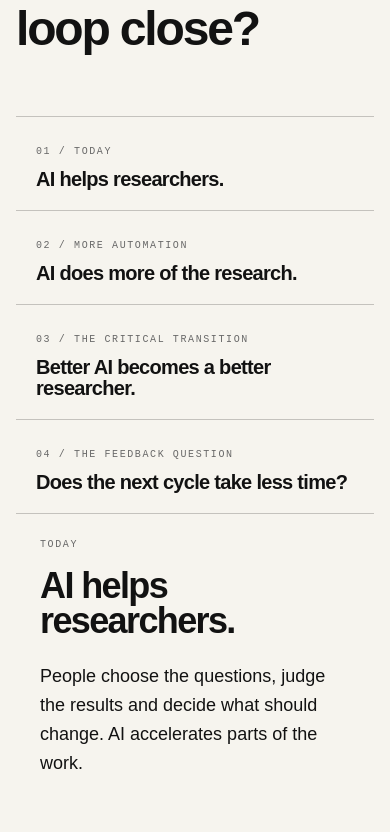
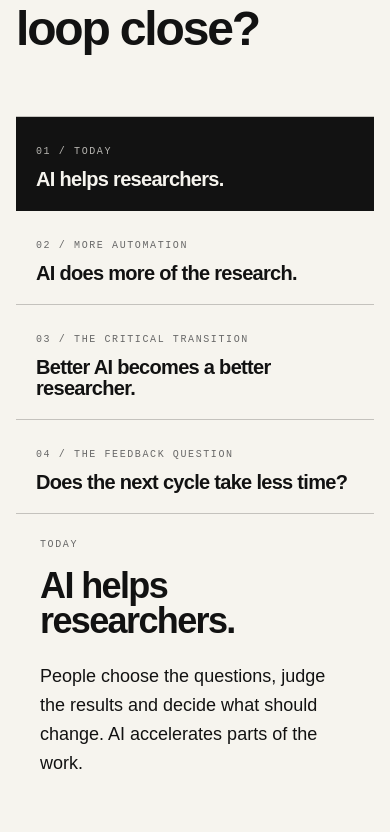
Before and after one commit to Bergtripper/feedback, a React (Vite) app: page / in a window 390 px wide. Shown: the part 1144-1976 px from the top of the page. Built offline with nearby package versions, Linux system fonts and the light colour scheme.

Commit message:
F1: add DOTZERO loop interaction styles

```diff
--- a/src/index.css
+++ b/src/index.css
@@ -2,3 +2,4 @@
 @layer base{:root{--bg:#F6F4EE;--surface:#ECE8DD;--surface-raised:#FFF;--text:#121212;--text-muted:#686868;--line:#121212;--grid:rgba(18,18,18,.08);--accent:#DE3831;--accent-secondary:#1350B0;--accent-tertiary:#F7B801;--on-text:var(--bg);--line-soft:rgba(18,18,18,.22);--font-body:'IBM Plex Sans',sans-serif;--font-display:'IBM Plex Sans',sans-serif;--font-mono:'IBM Plex Mono',monospace}[data-color-mode='dark']{--bg:#0E0F10;--surface:#17191B;--surface-raised:#202326;--text:#F2F0E9;--text-muted:#A6A39B;--line:#D8D5CD;--grid:rgba(242,240,233,.09);--line-soft:rgba(242,240,233,.24)}html{background:var(--bg);scroll-behavior:smooth}body{margin:0;background:var(--bg);color:var(--text);font-family:var(--font-body);overflow-x:hidden}::selection{background:var(--text);color:var(--bg)}}
 .dz-bg{background:var(--bg)}.dz-text{color:var(--text)}.dz-text-muted{color:var(--text-muted)}.dz-grid-line{border-color:var(--grid)}.dz-rule{border-color:var(--line-soft)}.dz-h1{font-family:var(--font-display);font-weight:800;letter-spacing:-.065em;line-height:.9}.dz-h2{font-family:var(--font-display);font-weight:700;letter-spacing:-.045em;line-height:.98}.dz-h3{font-family:var(--font-display);font-weight:650;letter-spacing:-.035em;line-height:1.05}.dz-body{font-size:1rem;line-height:1.7;color:var(--text-muted)}.dz-body-strong{font-size:1.125rem;line-height:1.6;color:var(--text)}.dz-meta{font-family:var(--font-mono);font-size:.625rem;line-height:1.4;letter-spacing:.16em;text-transform:uppercase;color:var(--text-muted)}
 @media(prefers-reduced-motion:reduce){html{scroll-behavior:auto}*,*:before,*:after{transition-duration:.01ms!important;animation-duration:.01ms!important}}
+.loop-step{transition:background-color .18s ease,color .18s ease}.loop-step:hover,.loop-step[data-active="true"]{background:var(--text);color:var(--bg)}.loop-step[data-active="true"] .dz-meta,.loop-step:hover .dz-meta{color:var(--bg);opacity:.72}.loop-node{min-width:8.5rem;border:1px solid var(--line);padding:1rem 1.1rem;font-family:var(--font-mono);font-size:.72rem;letter-spacing:.08em;text-transform:uppercase;background:var(--bg)}.loop-node[data-accent="true"]{border-color:var(--accent);box-shadow:inset 0 -3px 0 var(--accent)}.loop-arrow{flex:1;min-width:2.5rem;height:1px;background:var(--line);position:relative}.loop-arrow span{position:absolute;right:-.2rem;top:-.75rem;background:var(--bg);font-size:1.1rem}.loop-time{height:.35rem;background:var(--accent);margin-top:.55rem;transition:width .35s ease}@media(max-width:640px){.loop-flow{display:grid;grid-template-columns:1fr 2rem 1fr}.loop-node{min-width:0}.loop-arrow{min-width:0}}
```
